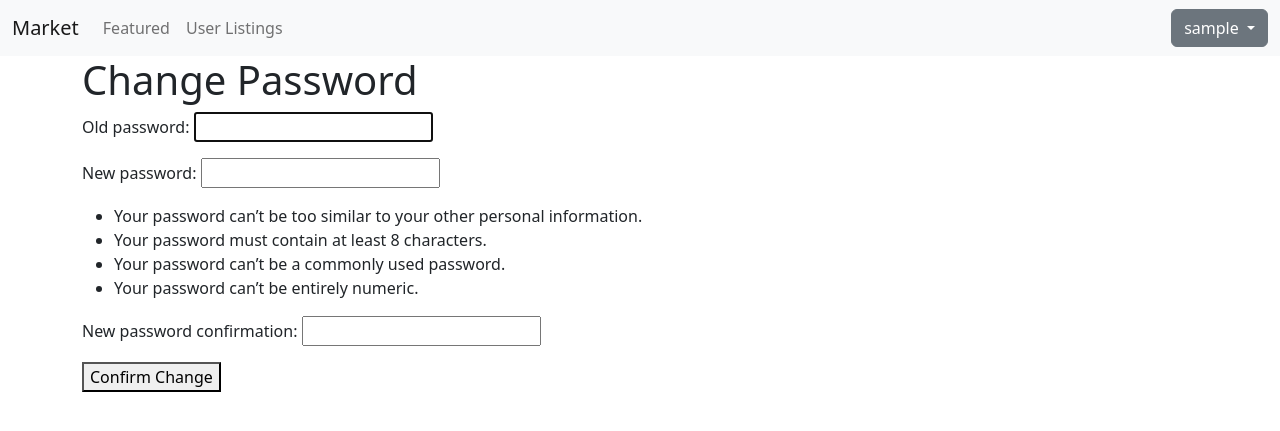
After one commit to Patnonymous/django-market, a Django app: page /market/change-password in a window 1280 px wide. The commit adds this page. Shown: the top 431 px of the page. Run offline with Django 4.2, Linux system fonts and the light colour scheme; the visitor is signed in with stand-in values (Sample User, id 1); some libraries are stand-ins or nearby versions.

Commit message:
Implemented account details changing and password changing.

```diff
--- a/market/marketplace/forms.py
+++ b/market/marketplace/forms.py
@@ -1,6 +1,6 @@
 # Imports.
 from django import forms
-from django.contrib.auth.forms import UserCreationForm
+from django.contrib.auth.forms import UserCreationForm, PasswordChangeForm
 from django.contrib.auth.models import User
 
 
@@ -22,7 +22,9 @@ class RegisterForm(UserCreationForm):
 
 class EditAccountDetailsForm(forms.ModelForm):
     email = forms.EmailField(label='New Email', required=True)
+    first_name = forms.CharField(label='First Name', required=True)
+    last_name = forms.CharField(label='Last Name', required=True)
 
     class Meta:
         model = User
-        fields = ['email']
+        fields = ['email', 'first_name', 'last_name']
--- a/market/marketplace/templates/marketplace/base_account.html
+++ b/market/marketplace/templates/marketplace/base_account.html
@@ -3,8 +3,8 @@
 {% block title %}Account{% endblock title %}
 
 {% block content %}
-<h1>{{user.username}}</h1>
-<h4 class="mb-4">Hello, first last</h4>
+<h1>Account</h1>
+<h4 class="mb-4">Hello, {{user.username}}</h4>
 
 <div>
     {% if user.first_name %}
@@ -34,6 +34,6 @@
 
 <div>
     <p><a href="{% url 'market:edit-account' %}">Edit Account Information</a></p>
-    <p><a href="">Change Password</a></p>
+    <p><a href="{% url 'market:change-password' %}">Change Password</a></p>
 </div>
 {% endblock content %}
--- a/market/marketplace/templates/marketplace/base_account_edit.html
+++ b/market/marketplace/templates/marketplace/base_account_edit.html
@@ -1,6 +1,6 @@
 {% extends "marketplace/base.html" %}
 
-{% block title %}Account{% endblock title %}
+{% block title %}Accounts - Edit{% endblock title %}
 
 {% block content %}
 
--- /dev/null
+++ b/market/marketplace/templates/registration/change_password.html
@@ -0,0 +1,12 @@
+{% extends "marketplace/base.html" %}
+
+{% block title %}Change Password{% endblock title %}
+
+{% block content %}
+<h1>Change Password</h1>
+<form method="post">
+    {% csrf_token %}
+    {{ form.as_p }}
+    <button type="submit">Confirm Change</button>
+</form>
+{% endblock content %}
--- a/market/marketplace/urls.py
+++ b/market/marketplace/urls.py
@@ -16,4 +16,6 @@ urlpatterns = [
     path('register/', views.register_request, name='register'),
     path('account/', views.account_details, name='account'),
     path('edit-account-details/', views.edit_account_details, name='edit-account'),
+    path('change-password', views.ChangePasswordView.as_view(),
+         name='change-password')
 ]
--- a/market/marketplace/views.py
+++ b/market/marketplace/views.py
@@ -2,9 +2,11 @@
 from django.shortcuts import render, redirect
 from django.http import HttpResponse
 from django.views import generic
+from django.urls import reverse
 from django.contrib import messages
 from django.contrib.auth import login
 from django.contrib.auth.models import User
+from django.contrib.auth.views import PasswordChangeView
 
 # Import custom models.
 from .models import MarketItem
@@ -57,14 +59,11 @@ def register_request(request):
     """
     Register a new account using the form data provided in the request.
     """
-    print('\nAccount is registering.')
     form = RegisterForm(request.POST or None)
     if form.is_valid():
-        print('The form is valid. Saving new user.')
         user = form.save()
         login(request, user)
         return redirect('market:index')
-    print('Returning render now.')
     return render(request, 'registration/register.html', context={'register_form': form})
 
     # if request.method == 'POST':
@@ -80,7 +79,6 @@ def register_request(request):
 
 
 def edit_account_details(request):
-    print("\nEditing account details.")
     # Process forms data on POST.
     form = EditAccountDetailsForm(request.POST or None, instance=request.user)
     if form.is_valid():
@@ -101,5 +99,17 @@ def edit_account_details(request):
     # return render(request, 'marketplace/base_account_edit.html', {'edit_account_form': form})
 
 
+class ChangePasswordView(PasswordChangeView):
+    template_name = 'registration/change_password.html'
+    success_url = 'account'
+
+# def change_password(request):
+#     form = ChangePasswordForm(request.POST or None)
+#     if form.is_valid():
+#         form.save()
+#         return redirect('market:account')
+#     return render(request, 'registration/change_password.html', {'change_password_form': form})
+
+
 def index(request):
     return HttpResponse("Hello world. You're at the market index.")
```
